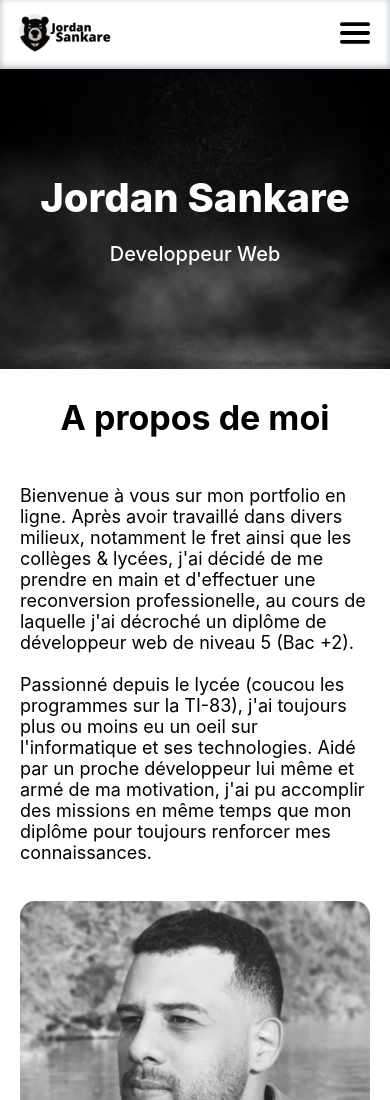
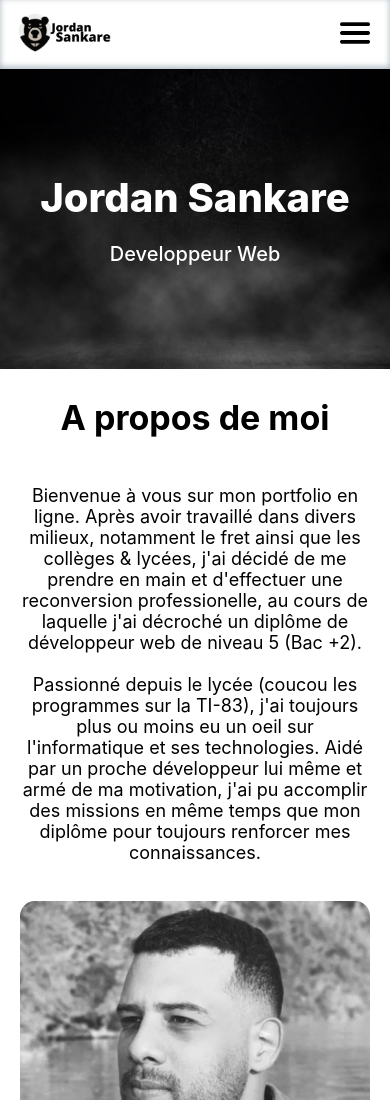
Before and after one commit to jsankare/portfolio, a React (Create React App) app: page / in a window 390 px wide. Shown: the top 1100 px of the page. Built offline with nearby package versions, Linux system fonts and the light colour scheme; no server answers.

Commit message:
changed responsive layout on mobile for presentation

```diff
--- a/src/components/Presentation/index.jsx
+++ b/src/components/Presentation/index.jsx
@@ -33,6 +33,9 @@ const Description = styled.p`
     width: 100%;
     max-width: 600px;
     font-size: 18px;
+    @media (max-width: 768px) {
+        text-align: center;
+    }
 `
 
 const Picture = styled.img`
```
